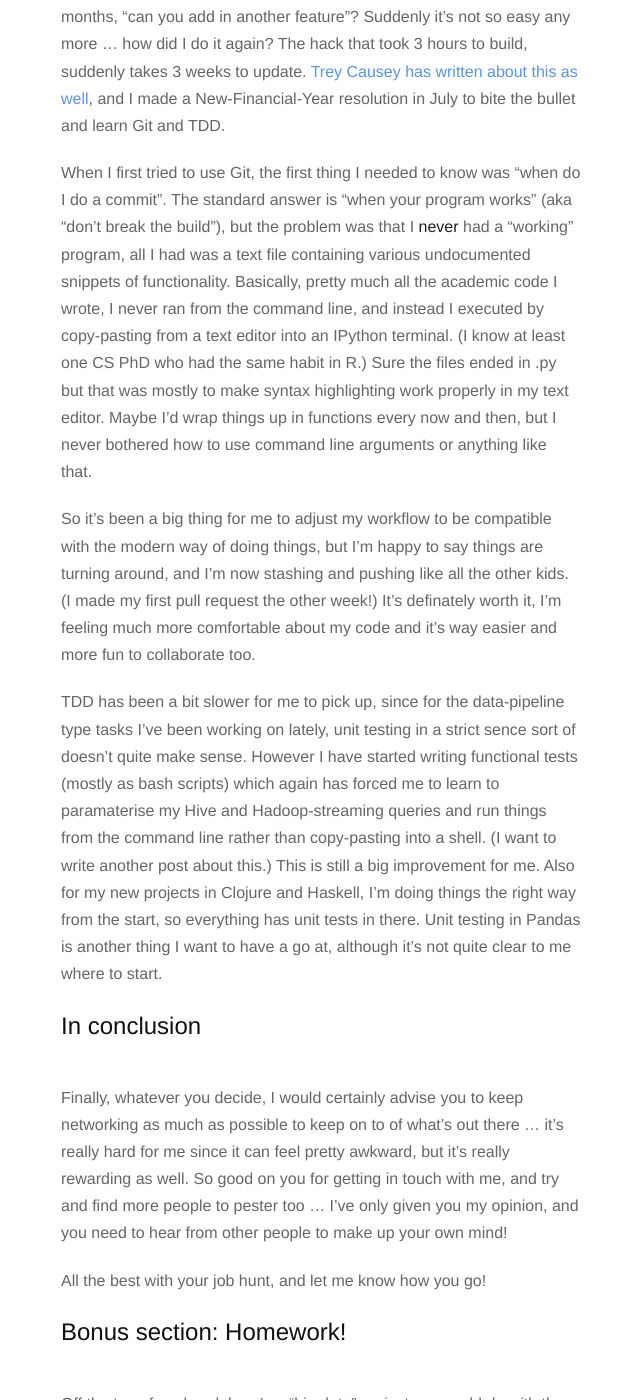
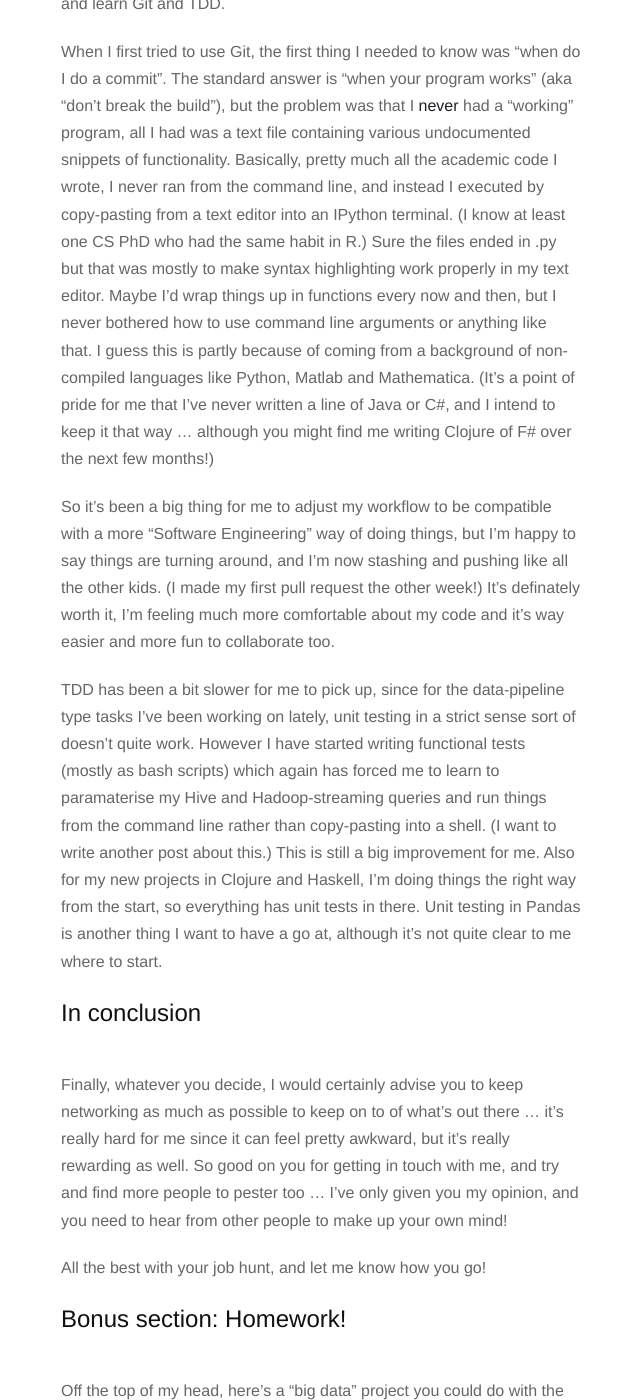
Before and after one commit to themrmax/themrmax.github.io, a Jekyll site: the page built from _posts/2015-10-29-advice-from-a-recovering-academic.md, in a window 1280 px wide and 1400 px high, scrolled down 2596 px. Shown: the whole window, without its empty margins (319-959 px from the left). Built offline with Jekyll 4.4.1, drawn with Linux system fonts in a browser that asks for light colours; nearby versions of some CDN libraries; Markdown is read by kramdown in place of the engine named in the settings; some of the changed text lies outside the part shown.

Commit message:
Update 2015-10-29-advice-from-a-recovering-academic.md

```diff
--- a/_posts/2015-10-29-advice-from-a-recovering-academic.md
+++ b/_posts/2015-10-29-advice-from-a-recovering-academic.md
@@ -31,11 +28,11 @@ In terms of tools to learn:
 
 OK so this one's been tough for me, and I suspect is not a unique experience among academic coders. Tell me if this sounds familiar. Someone asks you for some analysis. Devs estimate it will take 3 months to get it into the reporting database. "Nonsense," you say, "I can do it in a few hours ... after all  I'm a Data Science Unicorn!" Fast forward 6 months, "can you add in another feature"? Suddenly it's not so easy any more ... how did I do it again? The hack that took 3 hours to build, suddenly takes 3 weeks to update. [Trey Causey has written about this as well][6], and I made a New-Financial-Year resolution in July to bite the bullet and learn Git and TDD.
 
-When I first tried to use Git, the first thing I needed to know was "when do I do a commit". The standard answer is "when your program works" (aka "don't break the build"), but the problem was that I **never** had a "working" program, all I had was a text file containing various undocumented snippets of functionality. Basically, pretty much all the academic code I wrote, I never ran from the command line, and instead I executed by copy-pasting from a text editor into an IPython terminal. (I know at least one CS PhD who had the same habit in R.) Sure the files ended in `.py` but that was mostly to make syntax highlighting work properly in my text editor. Maybe I'd wrap things up in functions every now and then, but I never bothered how to use command line arguments or anything like that.
+When I first tried to use Git, the first thing I needed to know was "when do I do a commit". The standard answer is "when your program works" (aka "don't break the build"), but the problem was that I **never** had a "working" program, all I had was a text file containing various undocumented snippets of functionality. Basically, pretty much all the academic code I wrote, I never ran from the command line, and instead I executed by copy-pasting from a text editor into an IPython terminal. (I know at least one CS PhD who had the same habit in R.) Sure the files ended in `.py` but that was mostly to make syntax highlighting work properly in my text editor. Maybe I'd wrap things up in functions every now and then, but I never bothered how to use command line arguments or anything like that. I guess this is partly because of coming from a background of non-compiled languages like Python, Matlab and Mathematica. (It's a point of pride for me that I've never written a line of Java or C#, and I intend to keep it that way ... although you might find me writing Clojure of F# over the next few months!)
 
-So it's been a big thing for me to adjust my workflow to be compatible with the modern way of doing things, but I'm happy to say things are turning around, and I'm now stashing and pushing like all the other kids. (I made my first pull request the other week!) It's definately worth it, I'm feeling much more comfortable about my code and it's way easier and more fun to collaborate too.
+So it's been a big thing for me to adjust my workflow to be compatible with a more "Software Engineering" way of doing things, but I'm happy to say things are turning around, and I'm now stashing and pushing like all the other kids. (I made my first pull request the other week!) It's definately worth it, I'm feeling much more comfortable about my code and it's way easier and more fun to collaborate too.
 
-TDD has been a bit slower for me to pick up, since for the data-pipeline type tasks I've been working on lately, unit testing in a strict sence sort of doesn't quite make sense. However I have started writing functional tests (mostly as bash scripts) which again has forced me to learn to paramaterise my Hive and Hadoop-streaming queries and run things from the command line rather than copy-pasting into a shell. (I want to write another post about this.) This is still a big improvement for me. Also for my new projects in Clojure and Haskell, I'm doing things the right way from the start, so everything has unit tests in there. Unit testing in Pandas is another thing I want to have a go at, although it's not quite clear to me where to start.
+TDD has been a bit slower for me to pick up, since for the data-pipeline type tasks I've been working on lately, unit testing in a strict sense sort of doesn't quite work. However I have started writing functional tests (mostly as bash scripts) which again has forced me to learn to paramaterise my Hive and Hadoop-streaming queries and run things from the command line rather than copy-pasting into a shell. (I want to write another post about this.) This is still a big improvement for me. Also for my new projects in Clojure and Haskell, I'm doing things the right way from the start, so everything has unit tests in there. Unit testing in Pandas is another thing I want to have a go at, although it's not quite clear to me where to start.
 
 ##In conclusion
 
```
Also changed, not shown: other parts of _posts/2015-10-29-advice-from-a-recovering-academic.md (+1 -4 lines).
